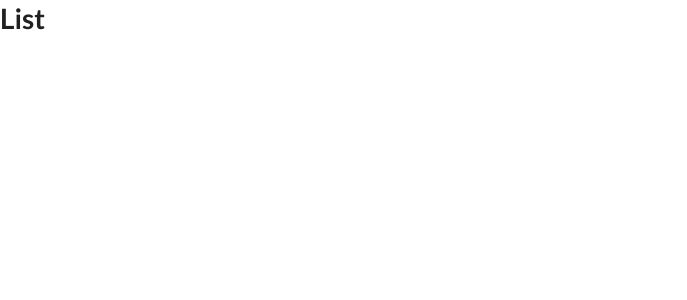
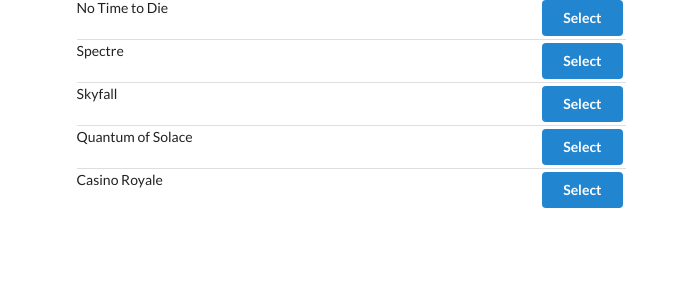
Before and after one commit to hastytoro/redux-songs-sandbox, a React (Create React App) app: page / in a window 1280 px wide. Shown: the top 300 px of the page, without its empty margins (0-687 px from the left). Built offline with nearby package versions, Linux system fonts and the light colour scheme.

Commit message:
5) Building a List with Redux data

```diff
--- a/src/components/App.jsx
+++ b/src/components/App.jsx
@@ -3,8 +3,12 @@
 
 const App = () => {
   return (
-    <div>
-      <SongList />
+    <div className="ui container grid">
+      <div className="ui row">
+        <div className="column eight wide">
+          <SongList />
+        </div>
+      </div>
     </div>
   );
 };
--- a/src/components/SongList.jsx
+++ b/src/components/SongList.jsx
@@ -3,11 +3,17 @@
 
 const SongList = (props) => {
   console.log(props);
-  return (
-    <div>
-      <h1>List</h1>
-    </div>
-  );
+  const renderList = props.songs.map((song) => {
+    return (
+      <div className="item" key={song.title}>
+        <div className="right floated content">
+          <button className="ui button primary">Select</button>
+        </div>
+        <div className="content">{song.title}</div>
+      </div>
+    );
+  });
+  return <div className="ui divided list">{renderList}</div>;
 };
 
 const mapStateToProps = (state) => {
--- a/src/reducers/index.js
+++ b/src/reducers/index.js
@@ -3,10 +3,11 @@
 // Reducers (departments):
 const songsReducer = () => {
   return [
-    { title: "no scrubs", duration: "4:05" },
-    { title: "macarena", duration: "2:05" },
-    { title: "all stars", duration: "5:05" },
-    { title: "teen spirit", duration: "3:05" },
+    { title: "No Time to Die", date: "2021" },
+    { title: "Spectre", date: "2015" },
+    { title: "Skyfall", date: "2012" },
+    { title: "Quantum of Solace", date: "2008" },
+    { title: "Casino Royale", date: "2006" },
   ];
 };
 
```
